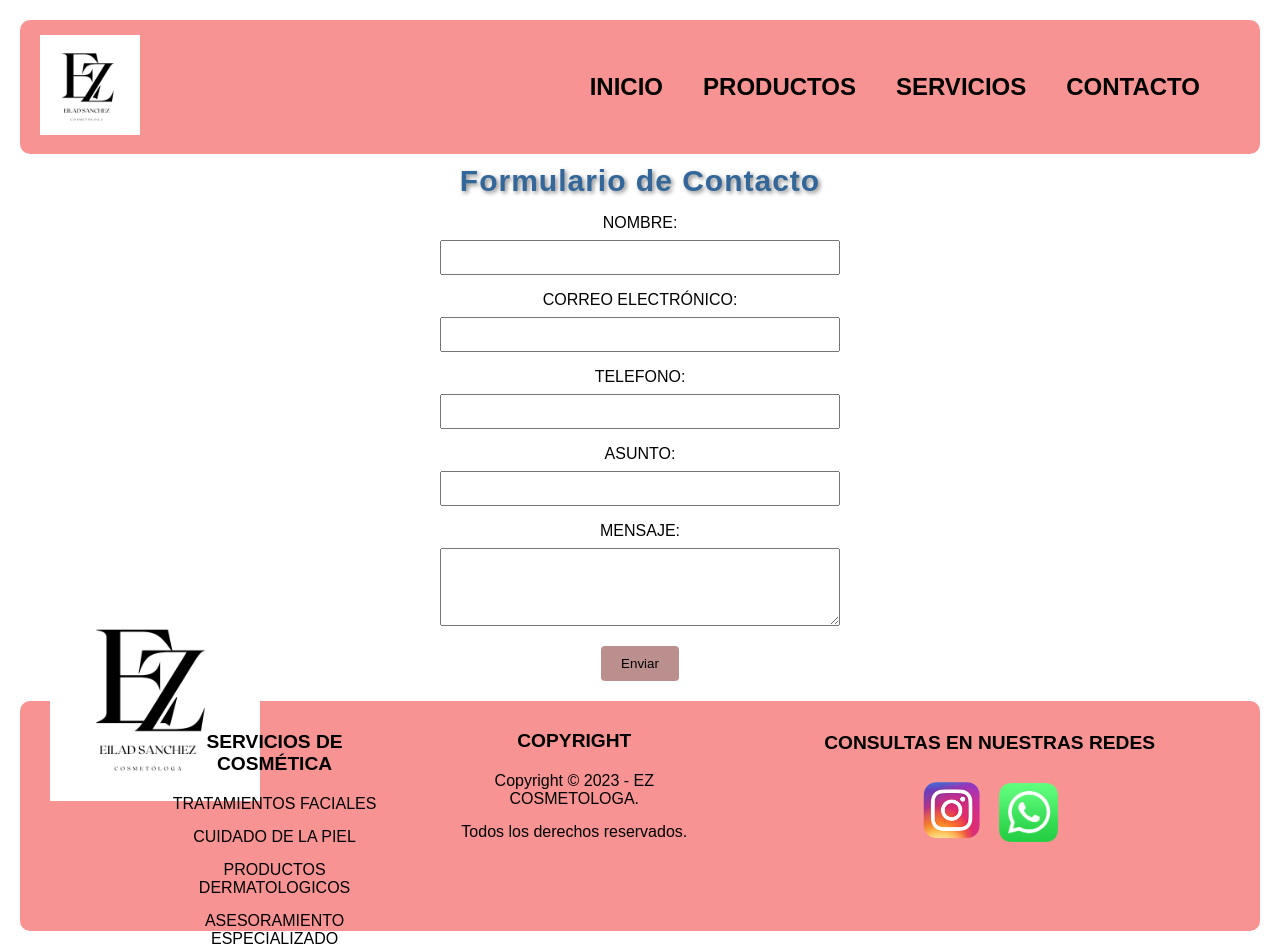
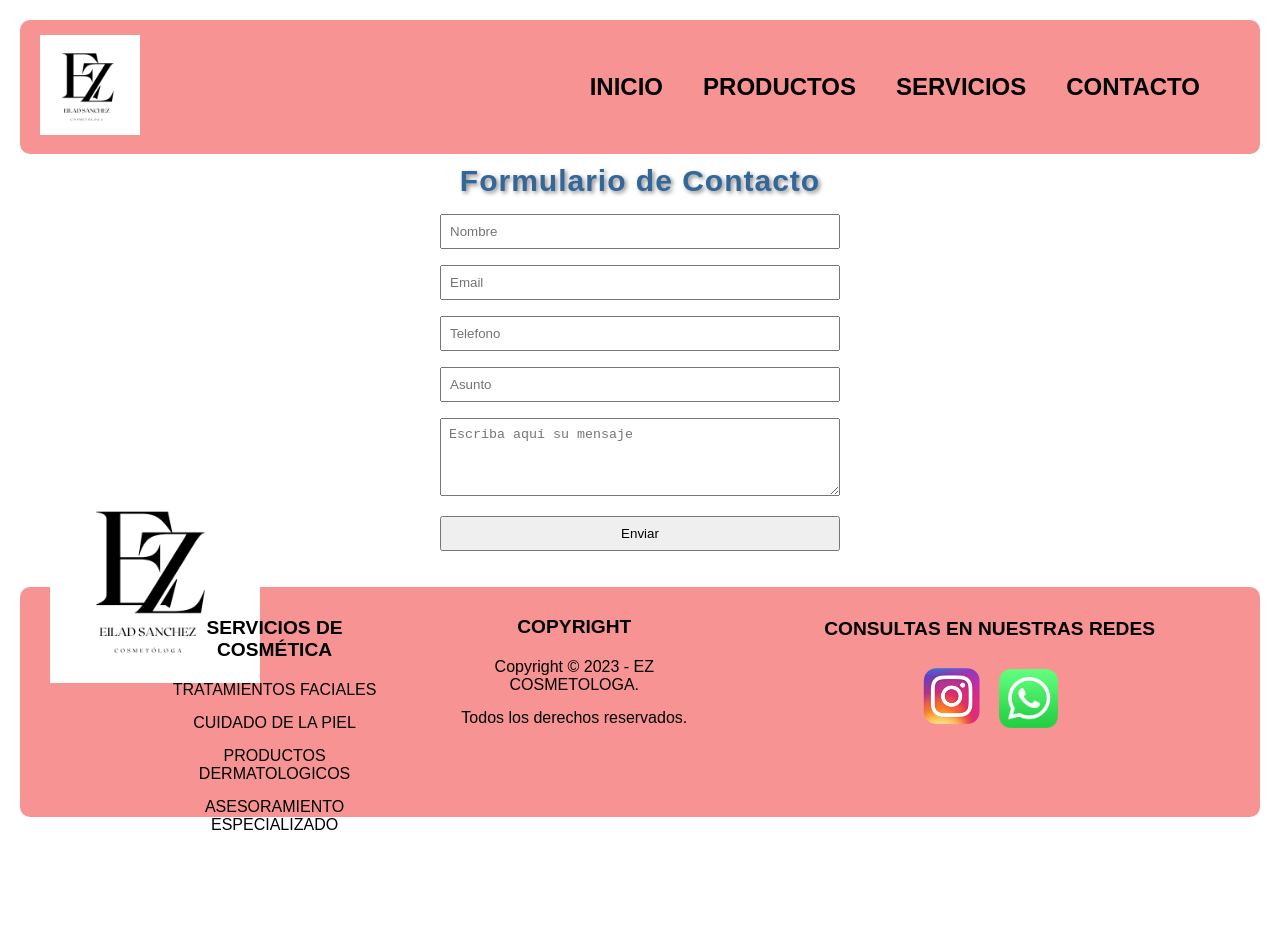
Before and after one commit to ezcosmetologa/web, a plain HTML site: page contacto.html in a window 1280 px wide. After the commit the page ends 837 px from the top, so only its background shows below. Drawn offline with Linux system fonts and the light colour scheme.

Commit message:
contacto.html

```diff
--- a/contacto.html
+++ b/contacto.html
@@ -70,30 +70,30 @@
     </style>
 </head>
 <body>
-
+    <div class="header">
+        <a href="gracias.html"></a>
+    </div>
+    <form action="correo.php" method="post">
     <h2>Formulario de Contacto</h2>
 
     <P> </P>
 
-    <form action="#" method="post">
-        <label for="nombre">NOMBRE:</label>
-        <input type="text" id="nombre" name="nombre" required>
+        <input type="text" placeholder="Nombre" name="nombre" required>
 
-        <label for="email">CORREO ELECTRÓNICO:</label>
-        <input type="email" id="email" name="email" required>
+        <input type="email" placeholder="Email" name="email" required>
 
-        <label for="telefono">TELEFONO:</label>
-        <input type="number" id="asunto" name="telefono" required>
+        <input type="number" placeholder="Telefono" name="telefono" required>
 
-        <label for="asunto">ASUNTO:</label>
-        <input type="text" id="asunto" name="asunto" required>
+        <input type="text" placeholder="Asunto" name="asunto" required>
 
-        <label for="mensaje">MENSAJE:</label>
-        <textarea id="mensaje" name="mensaje" rows="4" required></textarea>
+        <textarea name="mensaje" placeholder="Escriba aquí su mensaje" rows="4" required></textarea>
 
-        <button type="submit">Enviar</button>
+        <div class="botones">
+            <input type="submit" value="Enviar" id="boton">
+
+        </div>
     </form>
-</div>
+</body>
 
     <section>
         <div class="hero-content">
@@ -114,7 +114,7 @@
 
         <div class="footer-column">
 
-            <img src="img/LogoEmpresa.png" alt="Logo de la empresa" style="position: absolute; left: 50px; bottom: -1px; width: 210px;">
+            <img src="img/LogoEmpresa.png" alt="Logo de la empresa" style="position: absolute; left: 50px; bottom: 117px; width: 210px;">
         </div>
         <div class="footer-column" style="position: relative; right: 200px; bottom: 25px;">
 
```
